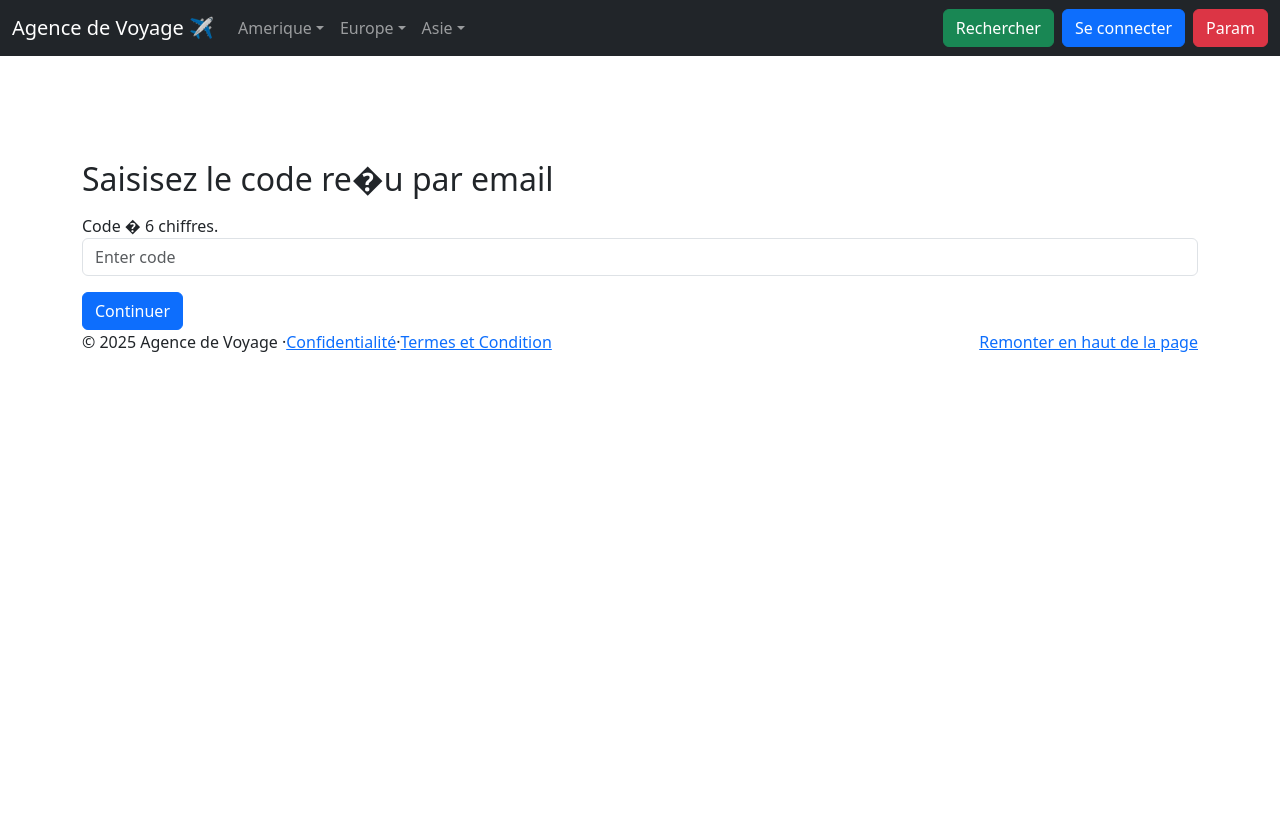
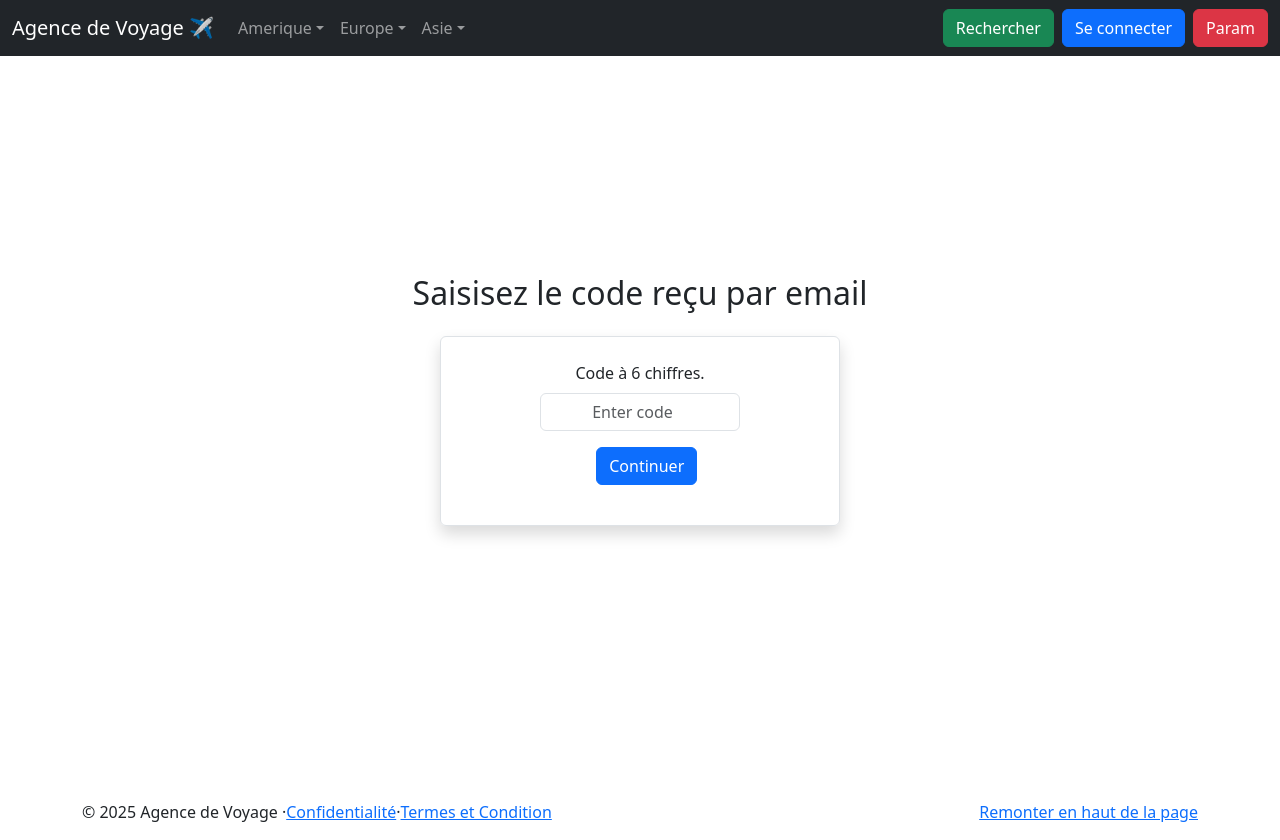
Before and after one commit to LionelBatt/FrontRest, a React (Create React App) app: page /verification in a window 1280 px wide. Before the commit the page ends 800 px from the top, so only its background shows below. Built offline with nearby package versions, Linux system fonts and the light colour scheme.

Commit message:
bootstrap login / restpwd verifcode

```diff
--- a/src/pages/Login.jsx
+++ b/src/pages/Login.jsx
@@ -1,5 +1,4 @@
 import { useState } from "react";
-import Home from "../pages/Home";
 import { Link } from "react-router-dom";
 import { useNavigate } from "react-router-dom";
 
--- a/src/pages/ResetPwd.jsx
+++ b/src/pages/ResetPwd.jsx
@@ -1,22 +1,38 @@
+import { useNavigate } from "react-router-dom";
 
 
 const ResetPwd = () => {
-
+    const navigate = useNavigate();
+    const handleSubmit = (event) => {
+        navigate(`/verification`);
+    }
 
     return (
-        <div className="container mt-3">
-            <div className="mx-auto" style={{maxwidth: "600px"}}>
+        <div className="container mt-4 d-flex align-items-center">
+            <div className="mx-auto w-50">
                 <br></br>
                 <br></br>
                 <br></br>
                 <h2>Retrouver votre compte</h2>
-                <form action="/home.html">
-                    <div className="mb-3 mt-3">
+                <form onSubmit={handleSubmit}>
+                    <div className="mb-4 mt-4">
                         <label for="email">Saisissez votre email.</label>
-                        <input type="email" className="form-control w-100" id="email" placeholder="Enter email" name="email">
-                            Nous vous enverrons un code par email pour confirmer votre identit�.</input>
+                        <input
+                            type="email"
+                            className="form-control w-100"
+                            id="email"
+                            placeholder="Enter email"
+                            name="email"
+                        />
+                        <small className="form-text text-muted">
+                        Nous vous enverrons un code par email pour confirmer votre identité.
+                        </small>
                     </div>
-                    <a href="code_check.html" className="btn btn-primary">Continuer</a>
+                    <div className="d-flex justify-content-center">
+                        <div className="d-grid mb-3 w-25 ">
+                            <button type="submit" className="btn btn-primary">Continuer</button>
+                        </div>
+                    </div>
                 </form>
             </div>
         </div>
--- a/src/pages/VerifCode.jsx
+++ b/src/pages/VerifCode.jsx
@@ -1,25 +1,33 @@
-
+import { useNavigate } from "react-router-dom";
 
 
 const VerifCode = () => {
-
+    const navigate = useNavigate();
+    const handleSubmit = (event) => {
+        navigate(`/resetpwd`);
+    }
 
     return (
         <>
-            <br></br>
-            <br></br>
-            <br></br>
-            <div className="container mt-3">
-                <div className="mx-auto" style={{maxwidth: "600px"}}>
-                    <br></br> <br></br> <br></br>
-                    <h2>Saisisez le code re�u par email</h2>
-                    <form action="/home.html">
-                        <div className="mb-3 mt-3">
-                            <label for="code">Code � 6 chiffres.</label> <input type="number"
-                                className="form-control" id="code" placeholder="Enter code"
-                                name="code"></input>
+            <div className="container d-flex flex-column justify-content-center align-items-center" style={{ minHeight: "100vh" }}>
+                <h2 className="text-center mb-4">Saisisez le code reçu par email</h2>
+                <div className="d-flex justify-content-center align-items-center"></div>
+                <div className="border rounded p-4 shadow d-flex flex-column align-items-center" style={{ maxWidth: "400px", width: "100%" }}>
+                    <form onSubmit={handleSubmit} className="w-100 d-flex flex-column align-items-center">
+                        <div className="mb-3 w-100 text-center">
+                            <label htmlFor="code" className="form-label">Code à 6 chiffres.</label>
+                            <input
+                                type="number"
+                                className="form-control text-center"
+                                id="code"
+                                placeholder="Enter code"
+                                name="code"
+                                style={{ maxWidth: "200px", margin: "0 auto" }}
+                            />
                         </div>
-                        <a href="set_pwd.html" className="btn btn-primary">Continuer</a>
+                            <div className="d-grid mb-3 w-25 ">
+                                <button type="submit" className="btn btn-primary">Continuer</button>
+                            </div>
                     </form>
                 </div>
             </div>
```
